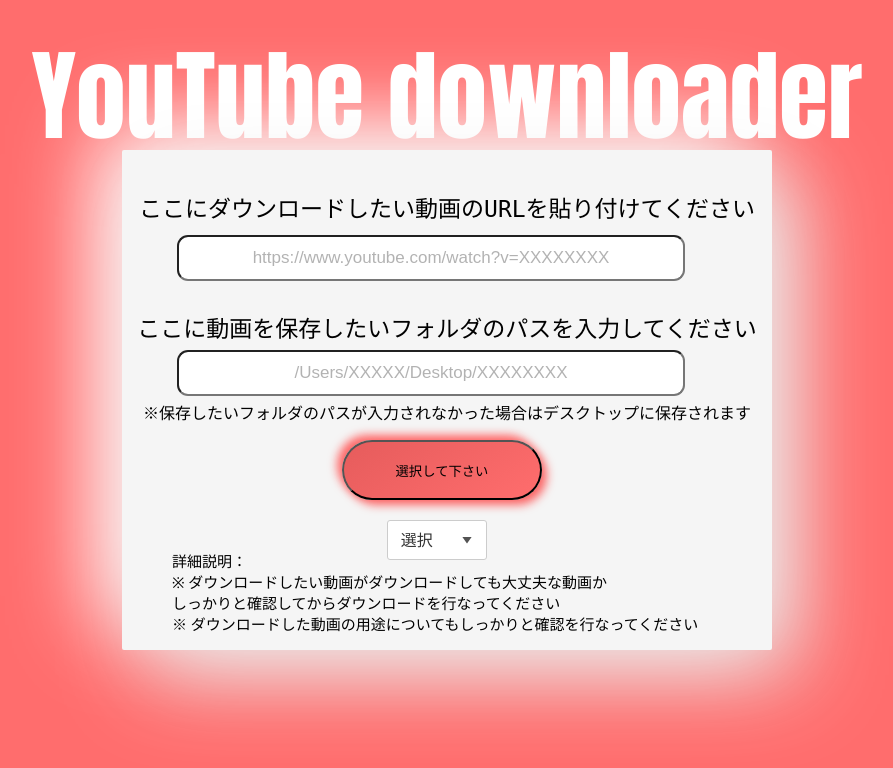
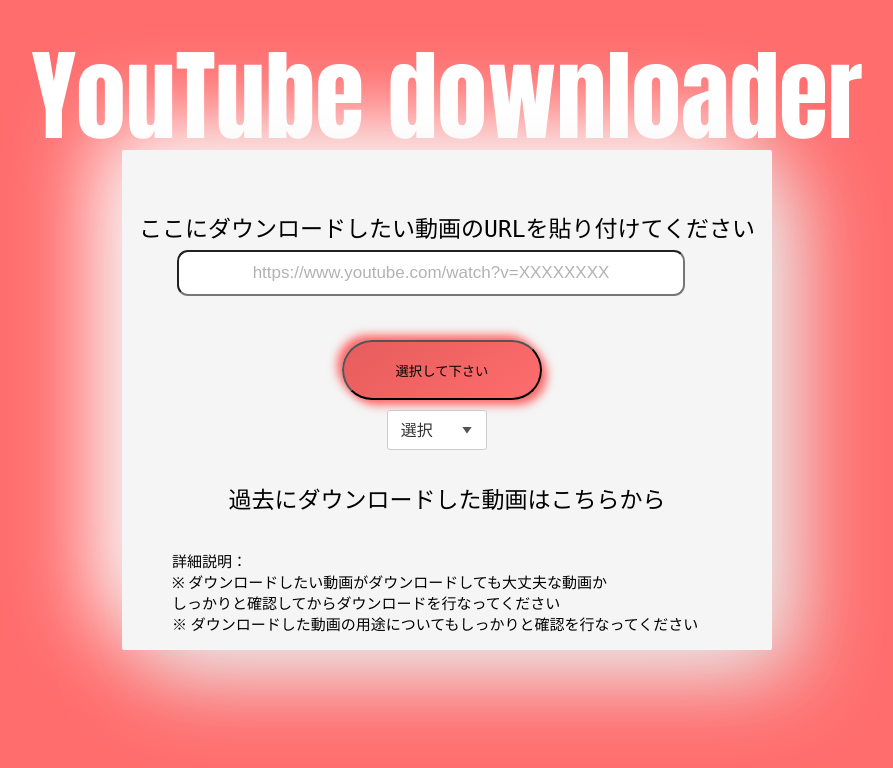
Before and after one commit to Remon0111/Flask_pytube, a Flask app: page / in a window 1280 px wide. Shown: the top 768 px of the page, without its empty margins (193-1086 px from the left). Run offline with Flask 3, Linux system fonts and the light colour scheme.

Commit message:
update download

```diff
--- a/app.py
+++ b/app.py
@@ -1,6 +1,8 @@
-from flask import Flask, render_template, request
+from flask import Flask, render_template, request, redirect, send_file
 from pytube import YouTube
+from zipfile import ZipFile
 import os
+import shutil
 
 app = Flask(__name__)
 
@@ -8,22 +10,54 @@ app = Flask(__name__)
 def mainpage():
     return render_template("mainpage.html")
 
+FilePath = os.getcwd()
+
 @app.route("/mainpage-MP4-post", methods=["POST"])
 def MP4():
-    reqMP4_1 = request.form["MP4URLTextBox"]
-    reqMP4_2 = request.form["MP4PathTextBox"]
-    yt = reqMP4_1
-    YouTube(yt).streams.get_highest_resolution().download(os.path.expanduser("~/Desktop"))
-    return render_template("mainpage.html")
+    reqMP4 = request.form["MP4URLTextBox"]
+    new_folder_path = os.path.expanduser('./static/musicFolder')
+    if (not os.path.exists(new_folder_path)):
+        os.mkdir(new_folder_path)
+    global yt
+    yt = YouTube(reqMP4)
+    yt.streams.get_highest_resolution().download(os.path.expanduser("./static/musicFolder"))
+    return redirect("/MP4_downloadPage")
 
-@app.route("/mainpage-MP3-post", methods=["POST"])
+@app.route("/mainpage-MP3-post", methods=["POST", "GET"])
 def MP3():
-    reqMP3_1 = request.form["MP3URLTextBox"]
-    reqMP3_2 = request.form["MP3PathTextBox"]
-    video = YouTube(reqMP3_1)
+    reqMP3 = request.form["MP3URLTextBox"]
+    new_folder_path = os.path.expanduser('./static/musicFolder')
+    if (not os.path.exists(new_folder_path)):
+        os.mkdir(new_folder_path)
+    global video
+    video = YouTube(reqMP3)
     streams =  video.streams.filter(only_audio=True).first()
-    streams.download(os.path.expanduser("~/Desktop"), filename=f"{video.title}.mp3")
-    return render_template("mainpage.html")
+    streams.download(os.path.expanduser("./static/musicFolder"), filename=f"{video.title}.mp3")
+    return redirect("/MP3_downloadPage")
+
+@app.route("/MP4_downloadPage", methods=["GET", "POST"])
+def MP4_downloadPage():
+    print(yt.title)
+    download_Text_MP4 = {
+        "MP4_download_name": f"{yt.title}"
+    }
+    return render_template("MP4_downloadPage.html", downloadText = download_Text_MP4)
+
+@app.route("/MP3_downloadPage", methods=["GET", "POST"])
+def MP3_downloadPage():
+    download_Text_MP3 = {
+        "MP3_download_name": f"{video.title}"
+    }
+    return render_template("MP3_downloadPage.html", downloadText = download_Text_MP3)
+
+@app.route("/completeDownload", methods=["GET", "POST"])
+def completeDownload():
+    shutil.rmtree(os.path.expanduser("./static/musicFolder"))
+    return redirect("/")
+
+@app.route("/history", methods=["GET"])
+def getHistory():
+    return render_template("history.html")
 
 if __name__ == "__main__":
     app.run(debug=True, host="127.0.0.1", port=2008)
--- a/static/css/style.css
+++ b/static/css/style.css
@@ -26,7 +26,7 @@
 
 .guidanceText {
     position: absolute;
-    top: 40px;
+    top: 60px;
     right: 0;
     left: 0;
     text-align: center;
@@ -36,7 +36,7 @@
 
 .urlTextBox {
     position: absolute;
-    top: 85px;
+    top: 100px;
     left: 55px;
     text-align: center;
     width: 500px;
@@ -70,35 +70,9 @@
     font-family: "monospace";
 }
 
-.folderPathTextBox {
-    position: absolute;
-    top: 200px;
-    left: 55px;
-    text-align: center;
-    width: 500px;
-    height: 40px;
-    border-radius: 11px;
-    background: #ffffff;
-    font-size: 17px;
-}
-
-.folderPathTextBox::placeholder {
-    color: rgba(0, 0, 0, 0.3)
-}
-
-.folderPathExplanation {
-    position: absolute;
-    top: 250px;
-    right: 0;
-    left: 0;
-    text-align: center;
-    font-size: 15;
-    font-family: "monospace";
-}
-
 .downloadStartButton {
     position: absolute;
-    top: 290px;
+    top: 190px;
     left: 220px;
     text-align: center;
     width: 200px;
@@ -126,7 +100,7 @@
     display: inline-flex;
     align-items: center;
     position: absolute;
-    top: 370px;
+    top: 260px;
     left: 265px;
 
 }
@@ -165,3 +139,87 @@
 select#Extension{
     min-height: 40px;
 }
+
+.historyButton {
+    position: absolute;
+    top: 330px;
+    left: 0%;
+    right: 0%;
+    border: none;
+    text-align: center;
+    font-size: 23px;
+    font-family: "monospace";
+    background: transparent;
+}
+
+.historyButton:hover {
+    color: blue
+}
+
+.ErrorText {
+    position: absolute;
+    top: 150px;
+    left: 0%;
+    right: 0%;
+    font-size: 20px;
+    text-align: center;
+}
+
+.downloadStartButtonComplete {
+    position: absolute;
+    top: 390px;
+    left: 220px;
+    text-align: center;
+    width: 200px;
+    height: 60px;
+    border-radius: 50px;
+    background: linear-gradient(145deg, #e65c5c, #ff6d6d);
+    box-shadow:  5px 5px 10px #fc6565,
+            -5px -5px 10px #ff6767;
+}
+
+.downloadStartButtonComplete:hover {
+    border-radius: 50px;
+    background: linear-gradient(145deg, #ff5e5e, #e44f4f);
+    box-shadow:  5px 5px 10px #fa5757,
+                -5px -5px 10px #ff5959;
+}
+
+.downloadText {
+    position: absolute;
+    top: 300px;
+    right: 0;
+    left: 0;
+    text-align: center;
+    font-size: 25px;
+    font-family: "monospace";
+    font-weight: bold;
+}
+
+.MP4downloadMovie {
+    position: absolute;
+    top: 20px;
+    left: 70px;
+}
+
+.MP3downloadMovie {
+    position: absolute;
+    top: 200px;
+    left: 150px;
+}
+
+.backButton {
+    position: absolute;
+    top: 460px;
+    left: 0%;
+    right: 0%;
+    text-align: center;
+    font-size: 15px;
+    font-weight: bold;
+    border: none;
+    background-color: transparent;
+}
+
+.backButton:hover {
+    color: blue;
+}
--- a/templates/mainpage.html
+++ b/templates/mainpage.html
@@ -11,21 +11,21 @@
     <div class="titleText">YouTube downloader</div>
     <div class="mainBox">
         <div class="guidanceText">ここにダウンロードしたい動画のURLを貼り付けてください</div>
-        <div class="folderPathText">ここに動画を保存したいフォルダのパスを入力してください</div>
-        <div class="folderPathExplanation">※保存したいフォルダのパスが入力されなかった場合はデスクトップに保存されます</div>
         <form action="/mainpage-MP4-post" method="POST">
             <input name="MP4URLTextBox" type="input" placeholder="https://www.youtube.com/watch?v=XXXXXXXX" class="urlTextBox" value="" id="MP4URLTextBox" style="display:none;"></input>
-            <input name="MP4PathTextBox" type="text" placeholder="/Users/XXXXX/Desktop/XXXXXXXX" class="folderPathTextBox" id="MP4PathTextBox" style="display:none;"></input>
-            <button name="DownloadMP4" class="downloadStartButton" id="MP4download" style="display:none;" type="submit">MP4のダウンロードを開始</button>
+            <button name="DownloadMP4" class="downloadStartButton" id="MP4download" style="display:none;" type="submit">MP4のダウンロード</button>
         </form>
         <form action="/mainpage-MP3-post" method="POST">
             <input name="MP3URLTextBox" type="input" placeholder="https://www.youtube.com/watch?v=XXXXXXXX" class="urlTextBox" value="" id="MP3URLTextBox" style="display:none;"></input>
-            <input name="MP3PathTextBox" type="text" placeholder="/Users/XXXXX/Desktop/XXXXXXXX" class="folderPathTextBox" id="MP3PathTextBox" style="display:none;"></input>
-            <button name="DownloadMP3" class="downloadStartButton" id="MP3download" style="display:none;" type="submit">MP3のダウンロードを開始</button>
+            <button name="DownloadMP3" class="downloadStartButton" id="MP3download" style="display:none;" type="submit">MP3のダウンロード</button>
+        </form>
+        <form action="/history" method="get">
+            <button type=submit class="historyButton">過去にダウンロードした動画はこちらから</button>
         </form>
         <input name="selectURLTextBox" type="input" placeholder="https://www.youtube.com/watch?v=XXXXXXXX" class="urlTextBox" value="" id="selectURLTextBox" style="display:inline;"></input>
-        <input name="selectPathTextBox" type="text" placeholder="/Users/XXXXX/Desktop/XXXXXXXX" class="folderPathTextBox" id ="selectPathTextBox" style="display:inline;"></input>
         <button class="downloadStartButton" id="selectdownload" style="display:inline;">選択して下さい</button>
+        <div class="ErrorText" id="downloadErrorText" style="display:none;">このURLでは動画をダウンロードできません</div>
+        <div>
         <label class="selectExtension">
             <select name="Extension" id="Extension">
                 <option value="選択" selected>選択</option>
```
Also changed, not shown: static/javascript/style.js (+35 -12 lines), templates/MP3_downloadPage.html (added, +22 -0 lines), templates/MP4_downloadPage.html (added, +24 -0 lines), templates/history.html (added, +8 -0 lines), downloadSystem/Pytube_MP3.py (line endings or trailing spaces).
